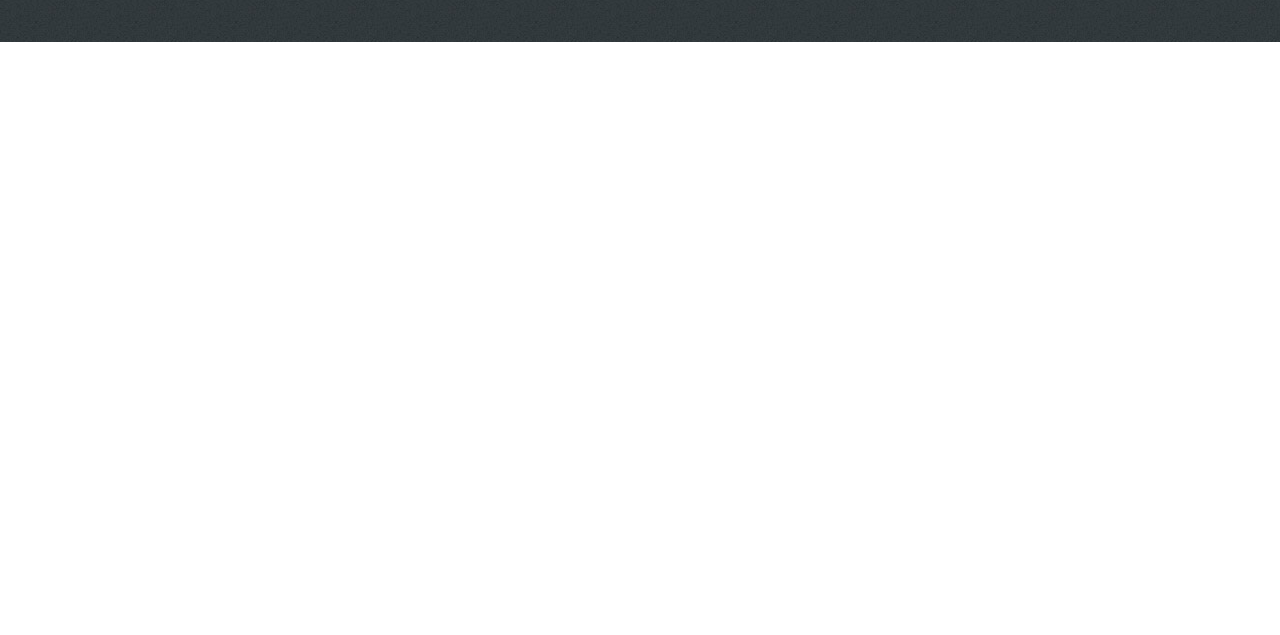
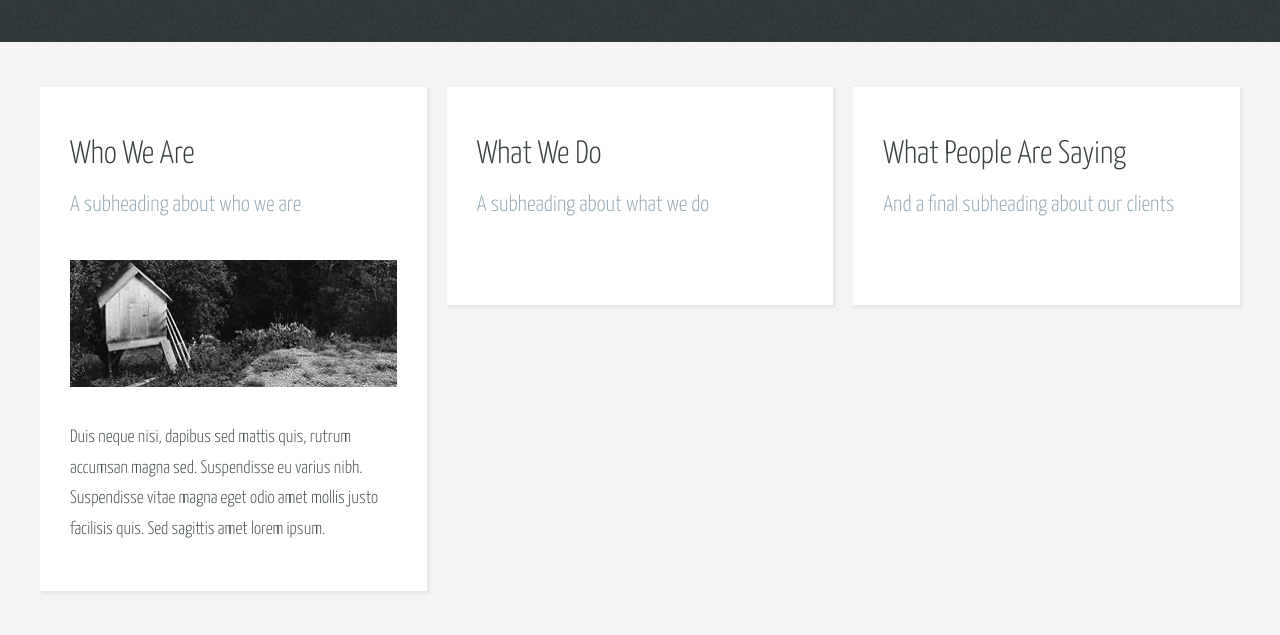
Before and after one commit to Learde/Halcyonic, a website: page index.html in a window 1280 px wide. Shown: the part 767-1402 px from the top of the page. Before the commit the page ends 809 px from the top, so only its background shows below. Drawn offline with Linux system fonts and the light colour scheme.

Commit message:
Finish 1of3 content cards

```diff
--- a/index.html
+++ b/index.html
@@ -90,5 +90,31 @@
             </div>
         </div>
     </section>
+    <section class="section-content">
+        <div class="row">
+            <div class="col-1-of-3">
+                <div class="content-card">
+                    <h5 class="content-card__primary-heading">Who We Are</h5>
+                    <h6 class="content-card__secondary-heading">A subheading about who we are</h6>
+                    <a href="#" class="content-card__link">
+                        <img src="/img/pic05.jpg" alt="Picture5" class="content-card__img">
+                    </a>
+                    <p class="content-card__paragraph">Duis neque nisi, dapibus sed mattis quis, rutrum accumsan magna sed. Suspendisse eu varius nibh. Suspendisse vitae magna eget odio amet mollis justo facilisis quis. Sed sagittis amet lorem ipsum. </p>
+                </div>
+            </div>
+            <div class="col-1-of-3">
+                <div class="content-card">
+                    <h5 class="content-card__primary-heading">What We Do</h5>
+                    <h6 class="content-card__secondary-heading">A subheading about what we do</h6>
+                </div>
+            </div>
+            <div class="col-1-of-3">
+                <div class="content-card">
+                    <h5 class="content-card__primary-heading">What People Are Saying</h5>
+                    <h6 class="content-card__secondary-heading">And a final subheading about our clients</h6>
+                </div>
+            </div>
+        </div>
+    </section>
 </body>
 </html>
--- a/sass/abstracts/_variables.scss
+++ b/sass/abstracts/_variables.scss
@@ -5,15 +5,21 @@ $color-black: #000;
 
 $color-dark-grey: #222628;
 $color-dark-grey-2: #272d30;
+$color-dark-grey-3: rgb(128, 128, 128);
 
 $color-grey: #474f51;
 $color-grey-2: #3e484a;
 $color-grey-3: #51575a;
 $color-grey-4: #353D40;
+$color-grey-5: #373f42;
+
+$color-blue-grey: #96a9b5;
 
 $color-grey-light: #c6c8c8;
 $color-grey-light-2: #f6f8f8;
 $color-grey-light-3: #a0a8ab;
+$color-grey-light-4: #D4D9DD;
+$color-grey-light-5: #f7f7f7;
 
 $color-red: #ed391b;
 $color-red-2: #ce1a00;
--- /dev/null
+++ b/sass/components/_content-card.scss
@@ -0,0 +1,27 @@
+.content-card {
+    background-color: $color-white;
+    padding: 4rem 3rem 4.5rem 3rem;
+    margin: 4.5rem 0;
+    box-shadow: 2px 2px 2px 1px rgba($color-dark-grey-3, 0.1);
+
+    &__primary-heading {
+        color: $color-grey-5;
+        font-size: 3.24rem;
+        font-weight: 300;
+        margin-bottom: 0.41rem;
+    }
+
+    &__secondary-heading {
+        color: $color-blue-grey;
+        font-size: 2.25rem;
+        font-weight: 300;
+        margin-bottom: 3.6rem;
+    }
+
+    &__img {
+        display: block;
+        width: 100%;
+        height: auto;
+        margin-bottom: 3.6rem;
+    }
+}
--- a/sass/main.scss
+++ b/sass/main.scss
@@ -10,6 +10,7 @@
 @import "components/border-image";
 @import "components/btn";
 @import "components/card";
+@import "components/content-card";
 
 @import "layout/footer";
 @import "layout/grid";
--- a/sass/pages/_home.scss
+++ b/sass/pages/_home.scss
@@ -1,5 +1,13 @@
+body {
+    background: $color-grey-light-4 url("../img/bg03.jpg");
+}
+
 .section-features {
     background: $color-grey-4 url("../img/bg02.jpg");
     text-shadow: -1px -1px 1px rgba($color-black, 0.75);
     color: $color-grey-light-3;
 }
+
+.section-content {
+    background: $color-grey-light-5 url("../img/bg04.png");
+}
```
Also changed, not shown: css/style.css.
